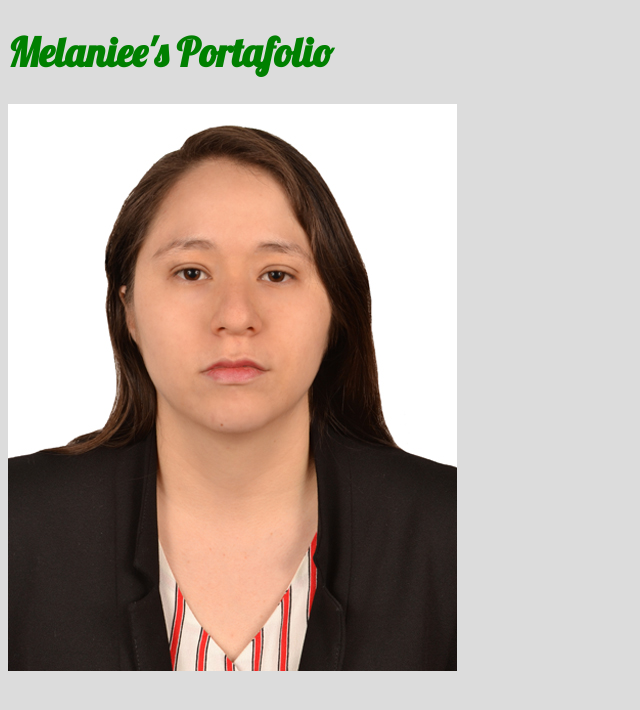
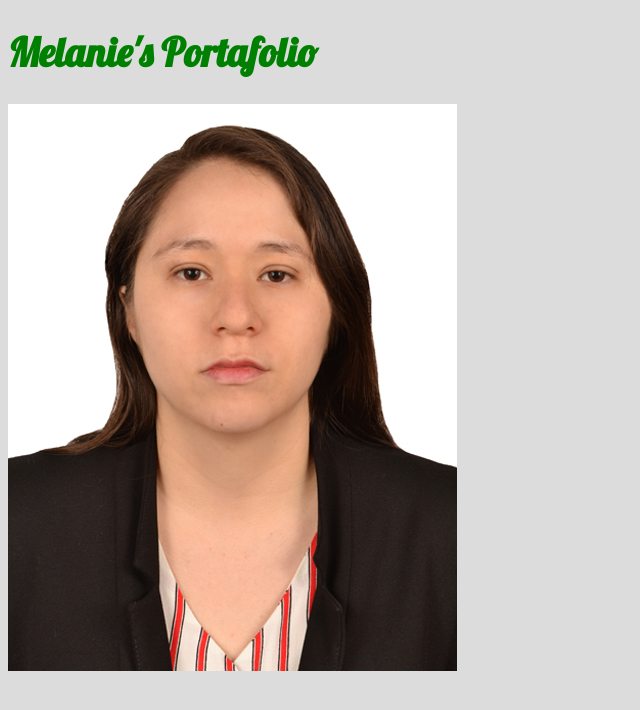
Before and after one commit to melanierolo/melanierolo.github.io, a plain HTML site: page index.html in a window 1280 px wide. Shown: the whole page, without its empty margins (0-640 px from the left). Drawn offline with Linux system fonts and the light colour scheme.

Commit message:
change name for title

```diff
--- a/index.html
+++ b/index.html
@@ -16,7 +16,7 @@
                 color: green;
             }
     </style>
-   <h1> Melaniee's Portafolio </h1>
+   <h1> Melanie's Portafolio </h1>
    <main>
     <img src="https://raw.githubusercontent.com/melanierolo/melanierolo.github.io/main/photoprofile.jpg"/>
    </main>
```
